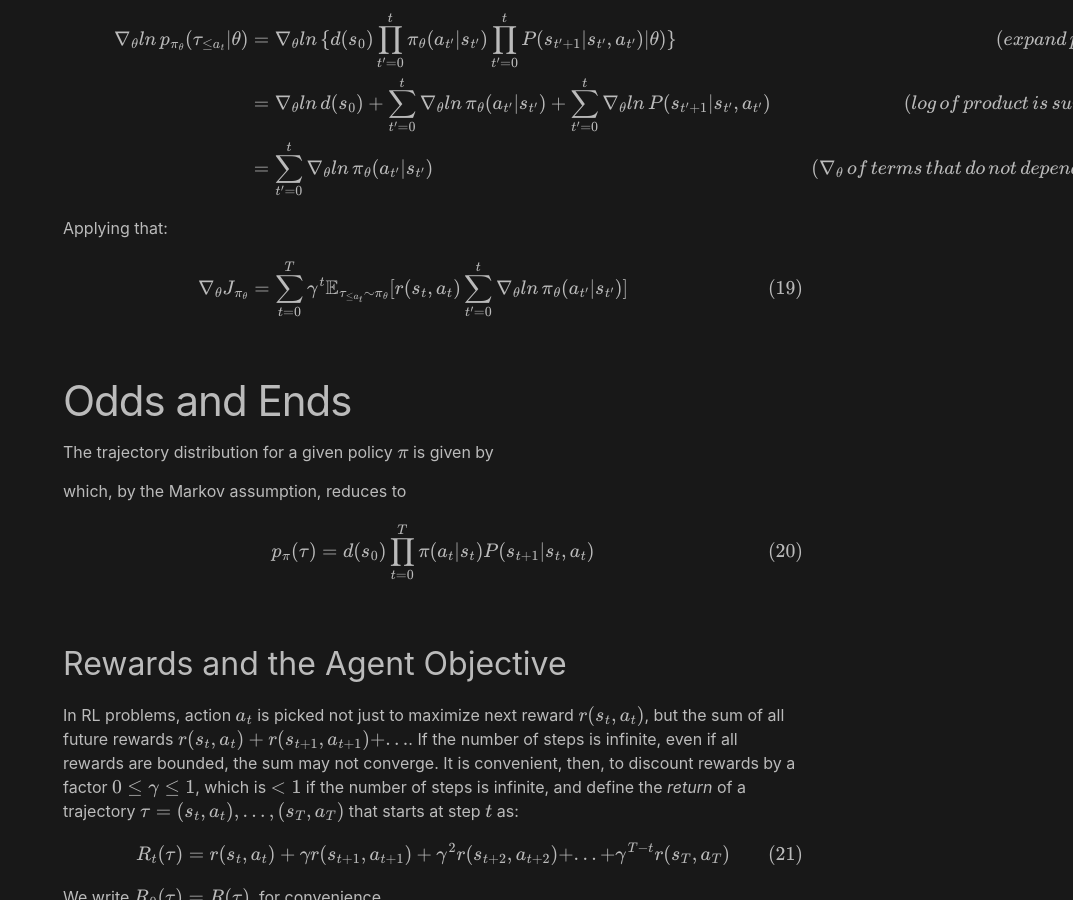
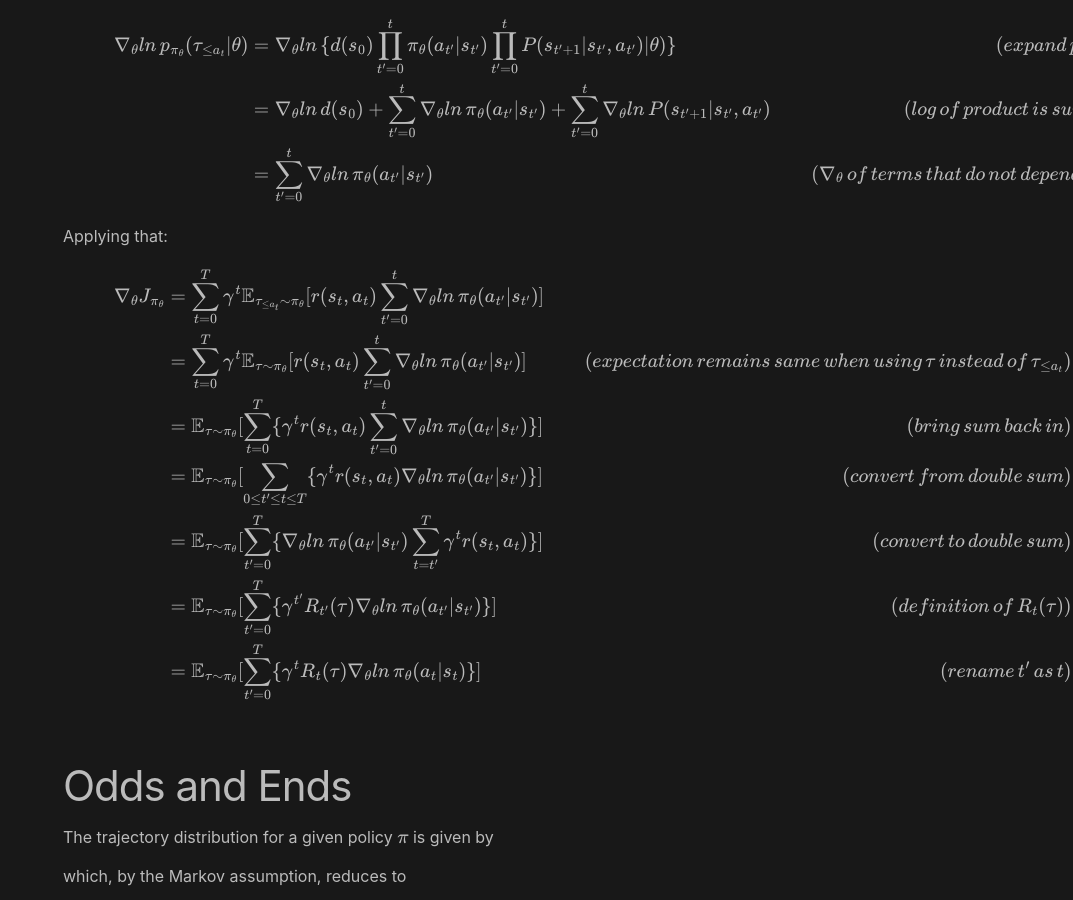
Before and after one commit to analytiq-hub/sigagent.github.io, a Jekyll site: the page built from machine_learning/_posts/2021-02-14-reinforce.md, in a window 1280 px wide and 900 px high, scrolled down 2296 px. Shown: the whole window, without its empty margins (207-1280 px from the left). Built offline with Jekyll 4.4.1, drawn with Linux system fonts in a browser that asks for light colours; formulas are drawn with MathJax 3; a script that is not in the unit is left out.

Commit message:
*** empty log message ***

```diff
--- a/machine_learning/_posts/2021-02-14-reinforce.md
+++ b/machine_learning/_posts/2021-02-14-reinforce.md
@@ -95,9 +95,14 @@ Applying that:
 $$
 \begin{align}
 \nabla_\theta J_{\pi_\theta} & = \sum_{t=0}^{T} \gamma^{t} \mathbb{E}_{\tau_{\le a_t} \sim \pi_\theta}[r(s_t, a_t) \sum_{t'=0}^t \nabla_\theta ln \, \pi_\theta(a_{t'} \vert s_{t'})] & \\
+& = \sum_{t=0}^{T} \gamma^{t} \mathbb{E}_{\tau \sim \pi_\theta}[r(s_t, a_t) \sum_{t'=0}^t \nabla_\theta ln \, \pi_\theta(a_{t'} \vert s_{t'})] & (expectation \, remains \, same \, when \, using \, \tau \, instead \, of \, \tau_{\le a_t})\\
+& = \mathbb{E}_{\tau \sim \pi_\theta}[\sum_{t=0}^{T} \{ \gamma^{t} r(s_t, a_t) \sum_{t'=0}^t \nabla_\theta ln \, \pi_\theta(a_{t'} \vert s_{t'}) \}] & (bring \, sum \, back \, in)\\
+& = \mathbb{E}_{\tau \sim \pi_\theta}[\sum_{0 \le t' \le t \le T} \{\gamma^{t} r(s_t, a_t) \nabla_\theta ln \, \pi_\theta(a_{t'} \vert s_{t'}) \}] & (convert \, from \, double \, sum) \\
+& = \mathbb{E}_{\tau \sim \pi_\theta}[\sum_{t'=0}^T \{\nabla_\theta ln \, \pi_\theta(a_{t'} \vert s_{t'}) \sum_{t=t'}^T \gamma^{t} r(s_t, a_t)  \}] & (convert \, to \, double \, sum) \\
+& = \mathbb{E}_{\tau \sim \pi_\theta}[\sum_{t'=0}^T \{\gamma^{t'} R_{t'}(\tau) \nabla_\theta ln \, \pi_\theta(a_{t'} \vert s_{t'}) \}] & (definition \, of \, R_t(\tau)) \\
+& = \mathbb{E}_{\tau \sim \pi_\theta}[\sum_{t'=0}^T \{\gamma^t R_t(\tau) \nabla_\theta ln \, \pi_\theta(a_{t} \vert s_{t}) \}] & (rename \, t' \, as \, t) \\
 \end{align}
 $$
-
 
 
 # Odds and Ends
```
